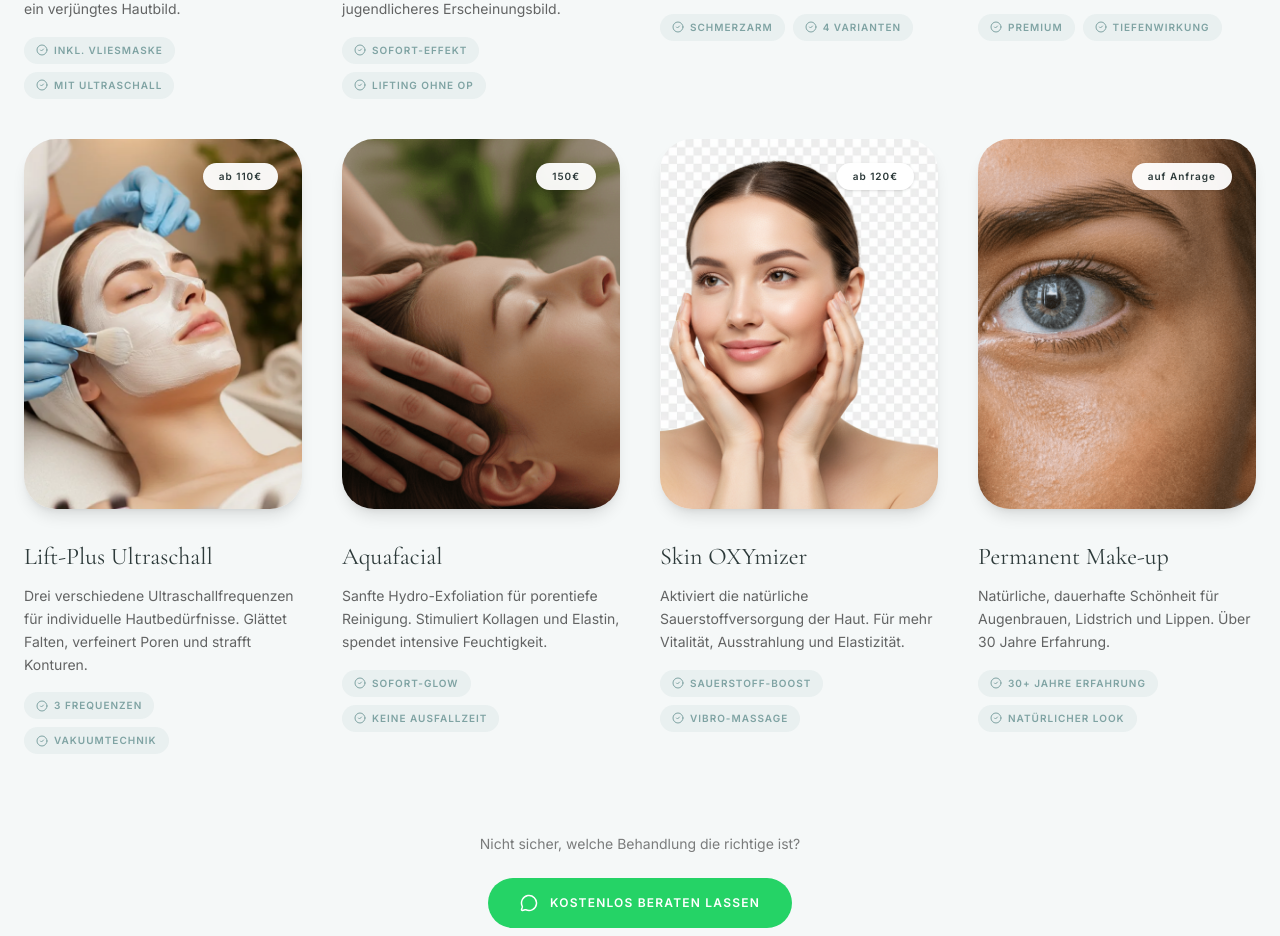
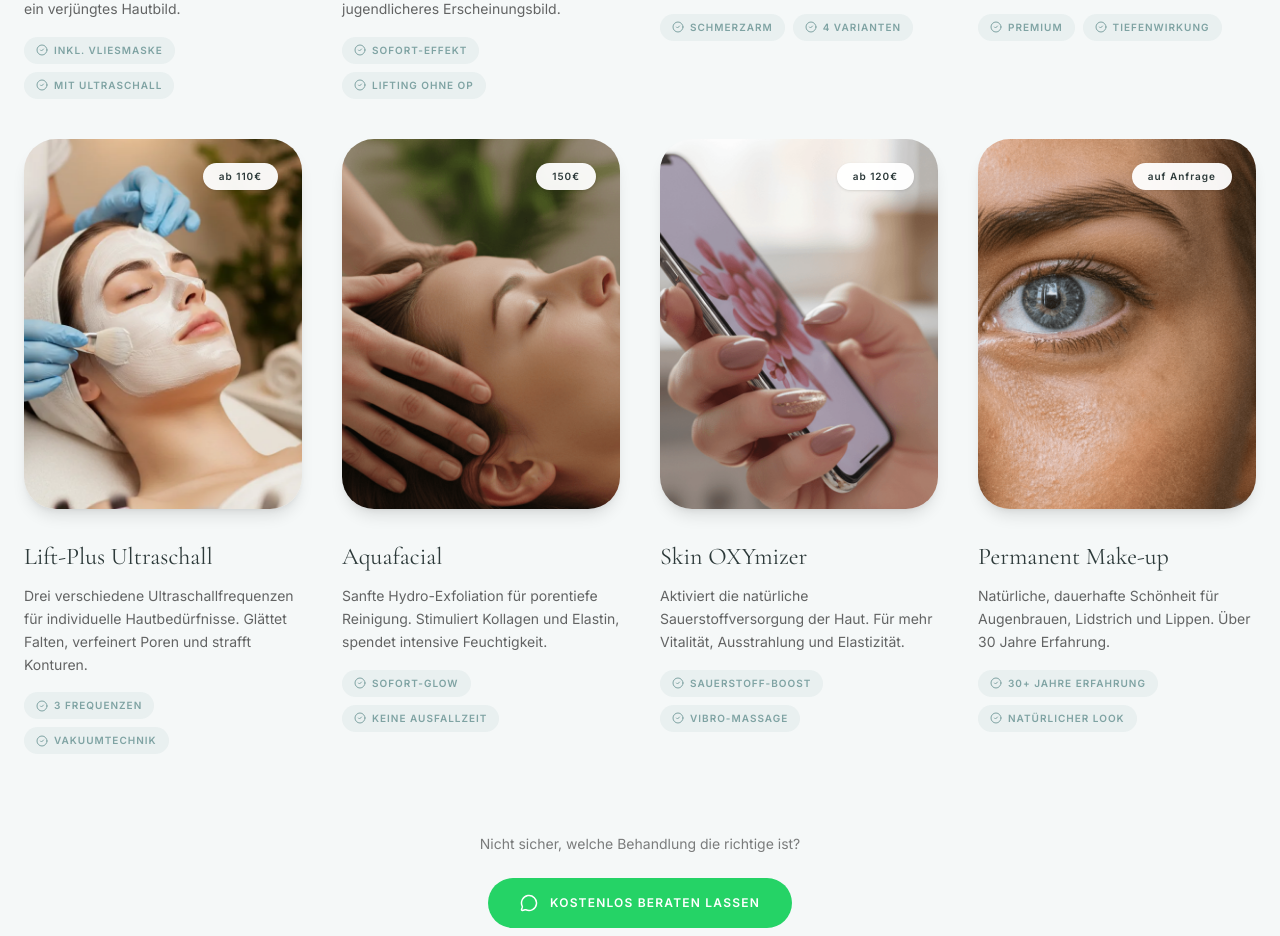
Before and after one commit to yaschroth/kosmetik-meiser, a React (Vite) app: page / in a window 1280 px wide. Shown: the part 2040-2976 px from the top of the page. Built offline with nearby package versions, Linux system fonts and the light colour scheme.

Commit message:
fix: Change Skin OXYmizer service image

```diff
--- a/src/config.ts
+++ b/src/config.ts
@@ -166,7 +166,7 @@ export const config = {
       title: "Skin OXYmizer",
       description: "Aktiviert die natürliche Sauerstoffversorgung der Haut. Für mehr Vitalität, Ausstrahlung und Elastizität.",
       price: "ab 120€",
-      image: "/beauty/beauty.png",
+      image: "/beauty/contact.png",
       benefits: ["Sauerstoff-Boost", "Vibro-Massage"],
     },
     {
```
